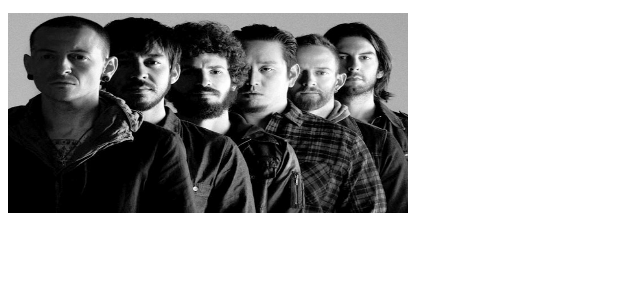
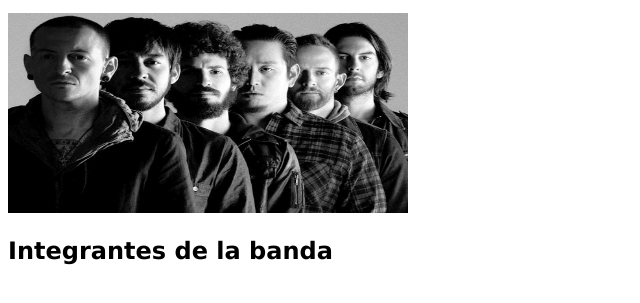
Before and after one commit to alexLEETg/alexLEETg.github.io, a plain HTML site: page practica2/linkinpark.html in a window 1280 px wide. Shown: the part 103-406 px from the top of the page, without its empty margins (0-640 px from the left). Drawn offline with Linux system fonts and the light colour scheme.

Commit message:
se agrego etiqueta h2

```diff
--- a/practica2/linkinpark.html
+++ b/practica2/linkinpark.html
@@ -11,5 +11,6 @@
     <h1>Linkin Park</h1>
     <p>Banda de Nu-Metal</p>
     <img src="img/linkinparkportada.jpg" width="400" height="200">
+    <h2>Integrantes de la banda</h2>
 </body>
 </html>
```
